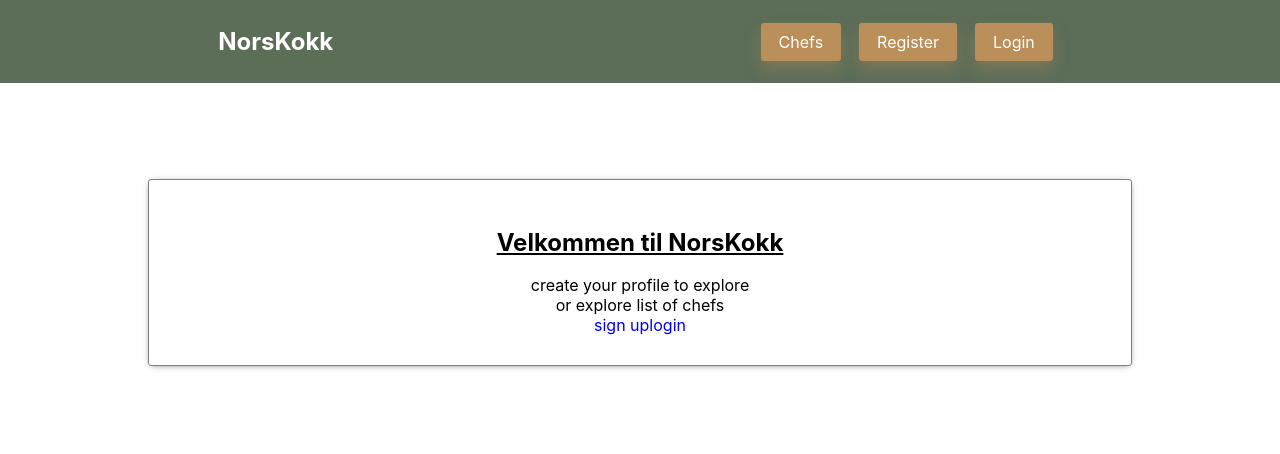
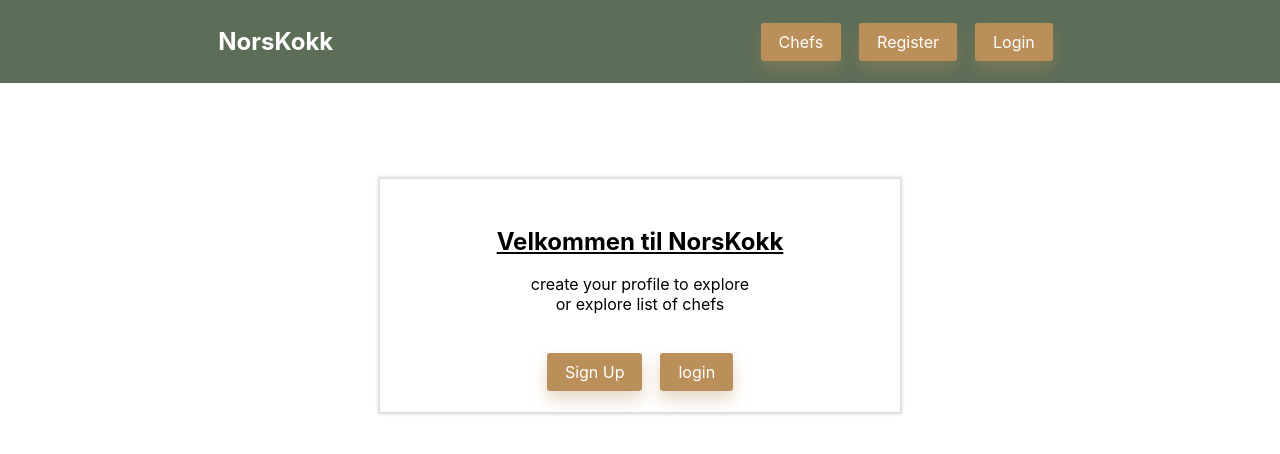
Before and after one commit to utviklerToni/hver_dag_koding, a React (Create React App) app in the folder client/: page / in a window 1280 px wide. Shown: the top 454 px of the page. Built offline with nearby package versions, Linux system fonts and the light colour scheme; no server answers.

Commit message:
tweaking landing css

```diff
--- a/client/src/components/layout/Landing.css
+++ b/client/src/components/layout/Landing.css
@@ -1,5 +1,5 @@
 .greet_outer {
-	max-width: 72vw;
+	max-width: 36vw;
 	margin-top: 6rem;
 	margin-left: auto;
 	margin-right: auto;
@@ -13,6 +13,10 @@ p,
 	text-align: center;
 }
 
+.buttons {
+	margin-top: 3rem;
+}
+
 .landing_greet {
 	text-align: center;
 	text-decoration: underline;
@@ -20,7 +24,5 @@ p,
 }
 
 .card {
-	box-shadow: 0px 1px 7px -3px rgba(0, 0, 0, 0.75);
-	border: 1px solid grey;
-	border-radius: 3px;
+	box-shadow: 0px 0px 3px 2px rgb(216 213 213);
 }
--- a/client/src/components/layout/Landing.jsx
+++ b/client/src/components/layout/Landing.jsx
@@ -1,32 +1,30 @@
-import React from "react";
-import { Link, Redirect } from "react-router-dom";
-import { connect } from "react-redux";
-import PropTypes from "prop-types";
+import React from 'react';
+import { Link, Redirect } from 'react-router-dom';
+import { connect } from 'react-redux';
+import PropTypes from 'prop-types';
 
-import "./Landing.css";
-import "../../App.css";
+import './Landing.css';
+import '../../App.css';
 
 const Landing = ({ isAuthenticated }) => {
 	if (isAuthenticated) {
-    return <Redirect to="/dashboard" />;
+		return <Redirect to='/dashboard' />;
 	}
 
 	return (
-    <section className="landing">
-
-        <div className="greet_outer card">
-          <h1 className="landing_greet">Velkommen til NorsKokk</h1>
-          <p className="lead">create your profile to explore</p>
+		<section className='landing'>
+			<div className='greet_outer card'>
+				<h1 className='landing_greet'>Velkommen til NorsKokk</h1>
+				<p className='lead'>create your profile to explore</p>
 				<p>or explore list of chefs</p>
-          <div className="buttons">
-            <Link to="/register" className="border-box pad-marg">
+				<div className='buttons'>
+					<Link to='/register' className='border-box pad-marg react-btn'>
 						sign up
 					</Link>
-            <Link to="/login" className="border-box pad-marg">
+					<Link to='/login' className='border-box pad-marg react-btn'>
 						login
 					</Link>
 				</div>
-
 			</div>
 		</section>
 	);
```
Lines whose indentation alone changed are shown as unchanged.
